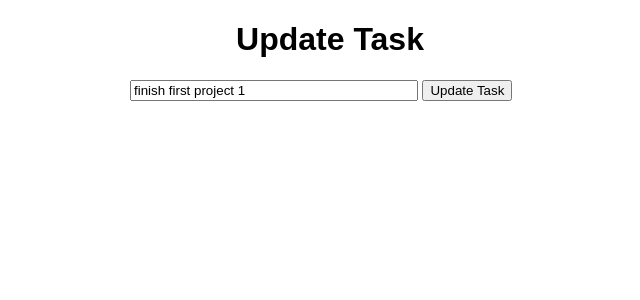
After one commit to huynhthiailinh/flask-introduction, a Flask app: page /update/1 in a window 1280 px wide. The commit adds this page. Shown: the top 300 px of the page, without its empty margins (310-950 px from the left). Run offline with Flask 2, Linux system fonts and the light colour scheme; data comes from the database, SQL or seed files in the repository; both versions use the stored data as it was after the commit.

Commit message:
delete, update

```diff
--- a/app.py
+++ b/app.py
@@ -34,6 +34,32 @@ def index():
         tasks = Todo.query.order_by(Todo.date_created).all()
         return render_template('index.html', tasks=tasks)
 
+@app.route('/delete/<int:id>')
+def delete(id):
+    task_to_delete = Todo.query.get_or_404(id)
+
+    try:
+        db.session.delete(task_to_delete)
+        db.session.commit()
+        return redirect('/')
+    except:
+        return 'There was a problem deleting that task'
+
+@app.route('/update/<int:id>', methods=['GET', 'POST'])
+def update(id):
+    task = Todo.query.get_or_404(id)
+
+    if request.method == 'POST':
+        task.content = request.form['content']
+
+        try:
+            db.session.commit()
+            return redirect('/')
+        except:
+            return 'There was an issue updating your task'
+
+    else:
+        return render_template('update.html', task=task)
 
 if __name__ == "__main__":
     app.run(debug=True)
--- a/static/css/main.css
+++ b/static/css/main.css
@@ -3,7 +3,7 @@ body, html {
     font-family: sans-serif;
 }
 
-h1 {
+h1, h4 {
     text-align: center;
 }
 
--- /dev/null
+++ b/templates/update.html
@@ -0,0 +1,20 @@
+{% extends 'base.html' %}
+
+{% block head %}
+
+<title>Task Master</title>
+
+{% endblock %}
+
+{% block body %}
+
+<div class="content">
+    <h1>Update Task</h1>
+
+    <form action="/update/{{task.id}}" method="POST">
+        <input type="text" name="content" id="content" value="{{task.content}}">
+        <button type="sunmit">Update Task</button>
+    </form>
+</div>
+
+{% endblock%}
```
Also changed, not shown: templates/index.html (+10 -2 lines), test.db.
